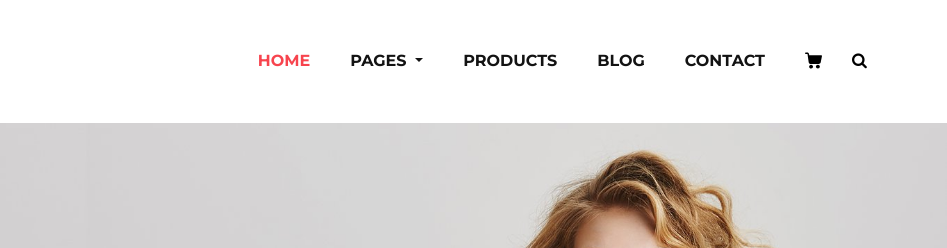
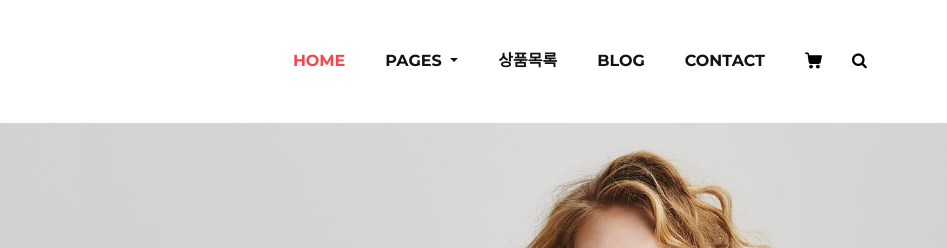
Before and after one commit to student25-kim/dexter_daegu_donggu, a plain HTML site: page index.html in a window 1280 px wide. Shown: the top 248 px of the page, 333-1280 px from the left. Drawn offline with Linux system fonts and the light colour scheme; a script that the page names is missing.

Commit message:
Update index.html

```diff
--- a/index.html
+++ b/index.html
@@ -44,7 +44,7 @@
                            </ul>
                         </li>
                         <li class="nav-item">
-                           <a class="nav-link" href="product.html">Products</a>
+                           <a class="nav-link" href="product.html">상품목록</a>
                         </li>
                         <li class="nav-item">
                            <a class="nav-link" href="blog_list.html">Blog</a>
```
